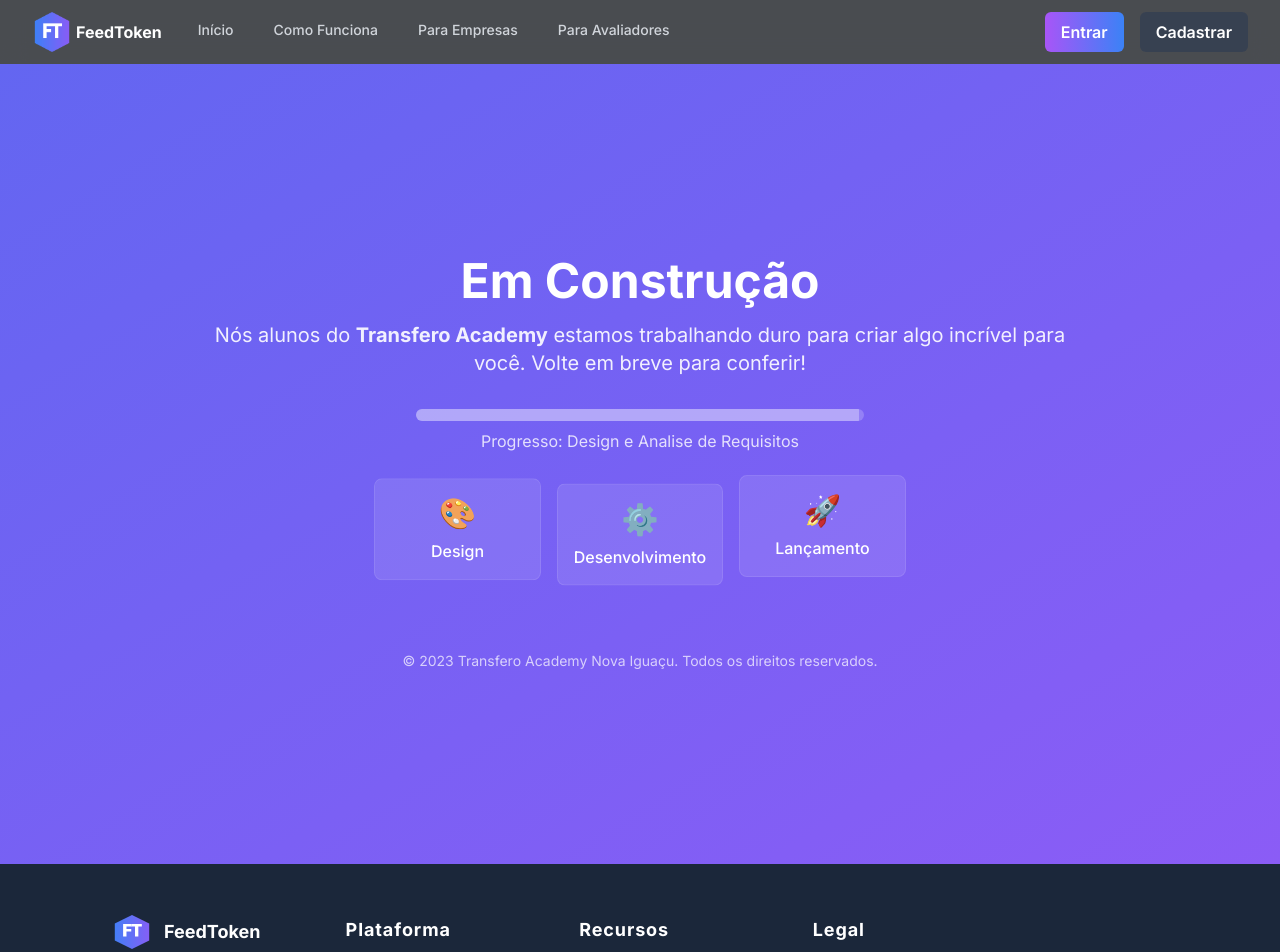
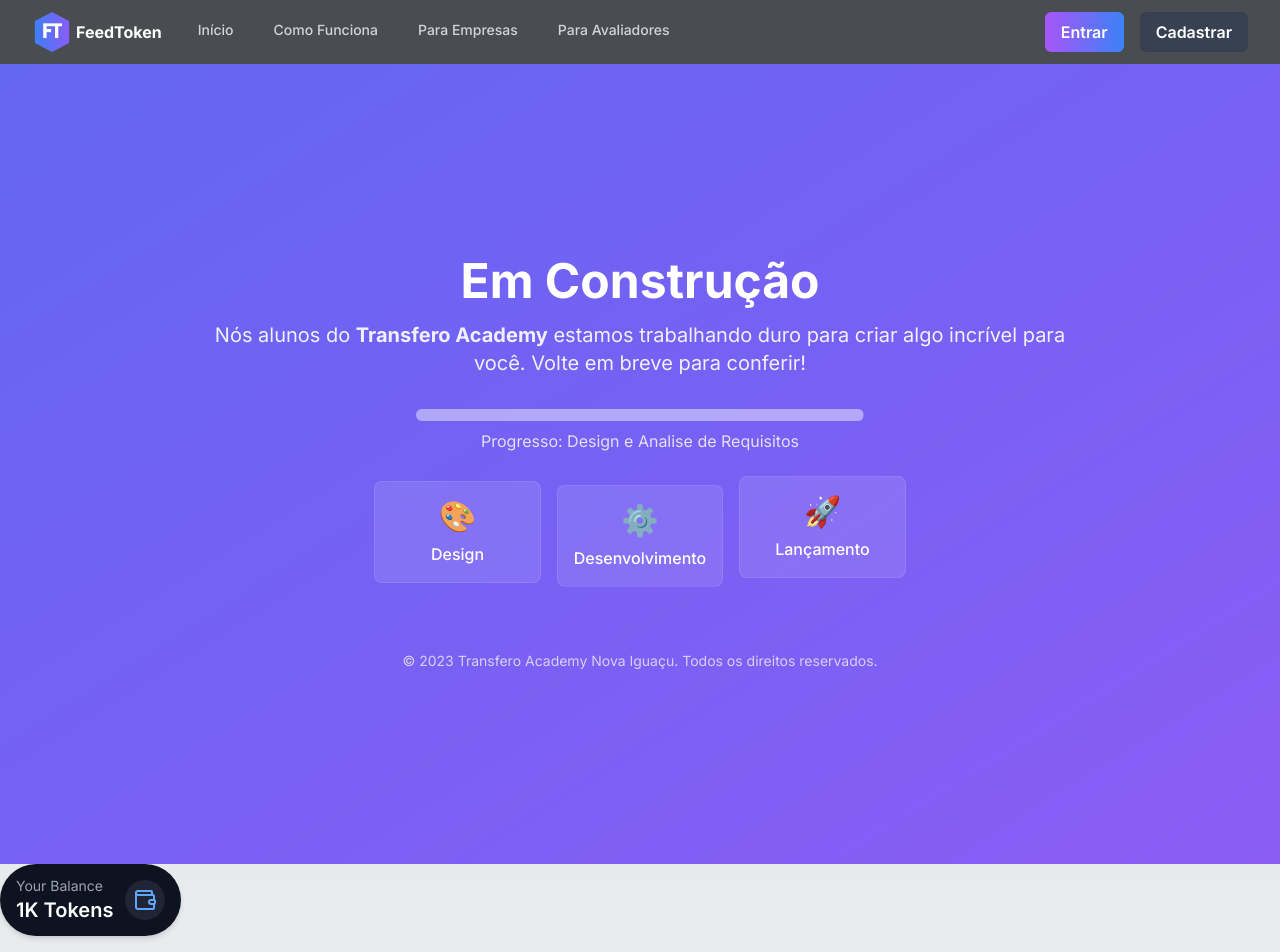
Before and after one commit to TransferoNovaIguacu/feedback-company-front, a Next.js app: page /en-construcao in a window 1280 px wide. Shown: the top 952 px of the page. Built offline with nearby package versions, Linux system fonts and the light colour scheme.

Commit message:
Stules: componentização status carteira

```diff
--- /dev/null
+++ b/app/components/status-carteira.tsx
@@ -0,0 +1,37 @@
+'use client';
+
+import React, { useEffect, useState } from 'react';
+import { Wallet } from 'lucide-react';
+
+interface TokenBalanceProps {
+  tokens: number;
+}
+
+const formatTokens = (value: number): string => {
+  if (value >= 1000) return (value / 1000).toFixed(1).replace(/\.0$/, '') + 'K';
+  return value.toString();
+};
+
+const TokenBalance: React.FC<TokenBalanceProps> = ({ tokens }) => {
+  const [hasMounted, setHasMounted] = useState(false);
+
+  useEffect(() => {
+    setHasMounted(true);
+  }, []);
+
+  if (!hasMounted) return null;
+
+  return (
+    <div className="bg-[#0E1321] text-white px-4 py-3 rounded-full flex items-center space-x-3 shadow-md w-fit">
+      <div>
+        <p className="text-sm text-gray-400">Your Balance</p>
+        <p className="text-xl font-semibold">{formatTokens(tokens)} Tokens</p>
+      </div>
+      <div className="bg-[#1F2535] p-2 rounded-full">
+        <Wallet className="text-blue-400" size={24} />
+      </div>
+    </div>
+  );
+};
+
+export default TokenBalance;
--- a/app/en-construcao/page.tsx
+++ b/app/en-construcao/page.tsx
@@ -1,5 +1,6 @@
 "use client";
 import Head from 'next/head';
+import TokenBalance from '../components/status-carteira';
 
 export default function EmConstrucao() {
 
@@ -45,6 +46,10 @@ export default function EmConstrucao() {
         </div>
       </div>
 
+      <div className="h-screen">
+      <TokenBalance tokens={1000}/>
+      </div>
+
       <style jsx>{`
         .progress-bar .animate-progress {
           animation: progress 3s infinite;
```
